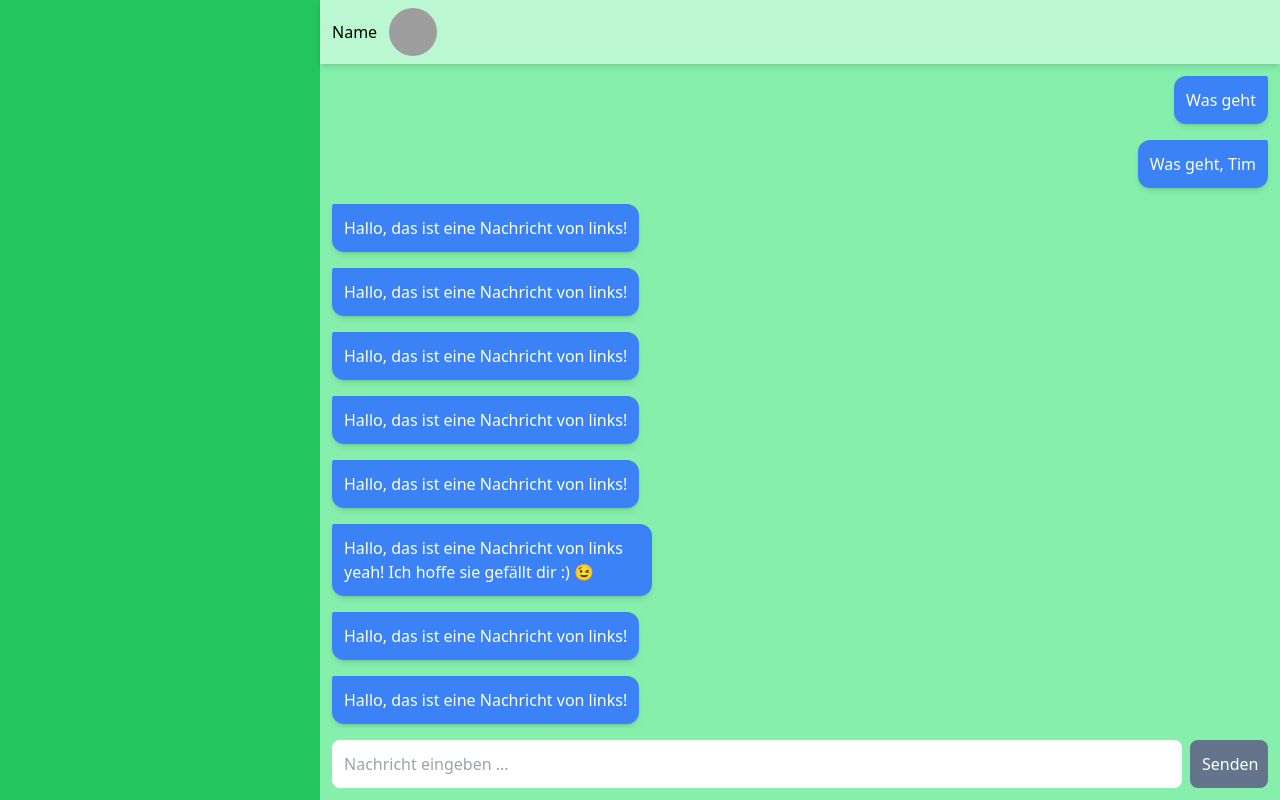
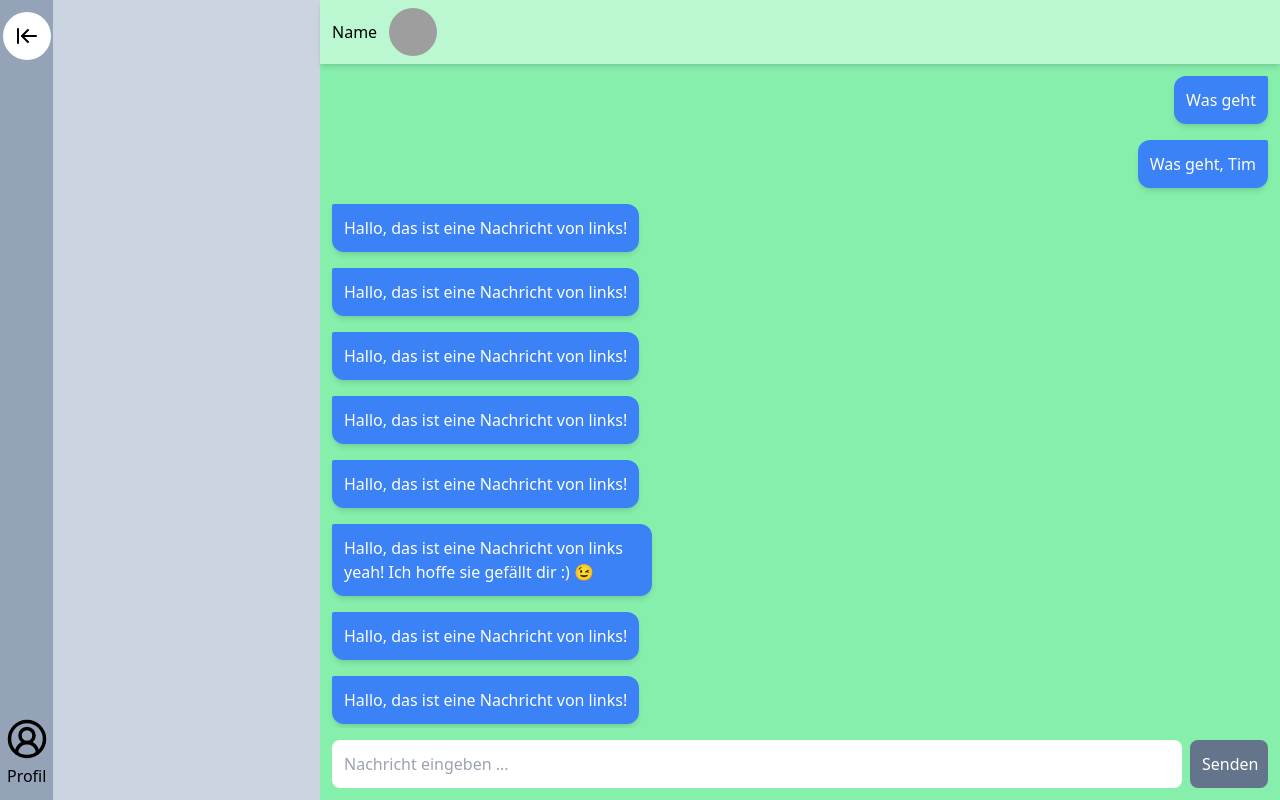
Before and after one commit to Juliur9/messenger-app, a React (Vite) app: page / in a window 1280 px wide. Built offline with nearby package versions, Linux system fonts and the light colour scheme; grey boxes are pictures that could not be loaded.

Commit message:
Sidebar fold in and out

```diff
--- a/package.json
+++ b/package.json
@@ -10,6 +10,7 @@
     "preview": "vite preview"
   },
   "dependencies": {
+    "lucide-react": "^0.544.0",
     "react": "^19.1.1",
     "react-dom": "^19.1.1"
   },
--- a/src/App.jsx
+++ b/src/App.jsx
@@ -1,20 +1,51 @@
 import { MessageRight } from "./components/Message-right";
 import { MessageLeft } from "./components/Message-left";
 import { ChatInput } from "./components/ChatInput";
+import { ArrowLeftToLine, ArrowRightToLine, CircleUserRound } from "lucide-react";
+import { useState } from "react";
 
 function App() {
+  const [isSidebarOpen, setIsSidebarOpen] = useState(true);
+
   const handleSendMessage = (text) => {
     //Hier muss die Senden Logik hin
     console.log("Gesendete Nachricht:", text);
+  };
+
+  const toggleSidebar = () => {
+    setIsSidebarOpen(!isSidebarOpen);
+    console.log("Sidebar ist jetzt:", isSidebarOpen ? "geschlossen" : "geöffnet");
   };
 
   return (
     <>
       <div className="flex h-screen w-full">
         {/* Sidebar */}
-        <div id="contact-div" className="h-full w-1/4 overflow-y-auto bg-green-500"></div>
+        <div id="contact-div" className={`${isSidebarOpen ? "w-1/4" : "w-[4.166%]"} h-full overflow-y-auto`}>
+          <div className="flex h-screen w-full justify-center">
+            <div className={`${isSidebarOpen ? "w-1/6" : "w-full"} flex flex-col items-center justify-between bg-slate-400 p-3`}>
+              {isSidebarOpen && (
+                <button onClick={toggleSidebar} className="rounded-full bg-white p-3">
+                  <ArrowLeftToLine />
+                </button>
+              )}
+              {!isSidebarOpen && (
+                <button onClick={toggleSidebar} className="rounded-full bg-white p-3">
+                  <ArrowRightToLine />
+                </button>
+              )}
+              <div className="flex flex-col items-center gap-1">
+                <button>
+                  <CircleUserRound size={42} />
+                </button>
+                <p>Profil</p>
+              </div>
+            </div>
+            {isSidebarOpen && <div className="flex w-5/6 flex-col items-center bg-slate-300"></div>}
+          </div>
+        </div>
         {/* Main chat area */}
-        <div id="chat-div" className="flex h-full w-3/4 flex-col bg-green-300">
+        <div id="chat-div" className={`${isSidebarOpen ? "w-3/4" : "w-[95.8333%]"} flex h-full flex-col bg-green-300`}>
           {/* Header */}
           <div id="chat-header" className="flex h-16 items-center justify-start bg-green-200 shadow-md">
             <p className="p-3">Name</p>
```
Also changed, not shown: 1 other file (tests, documents, lock files or other folders).
